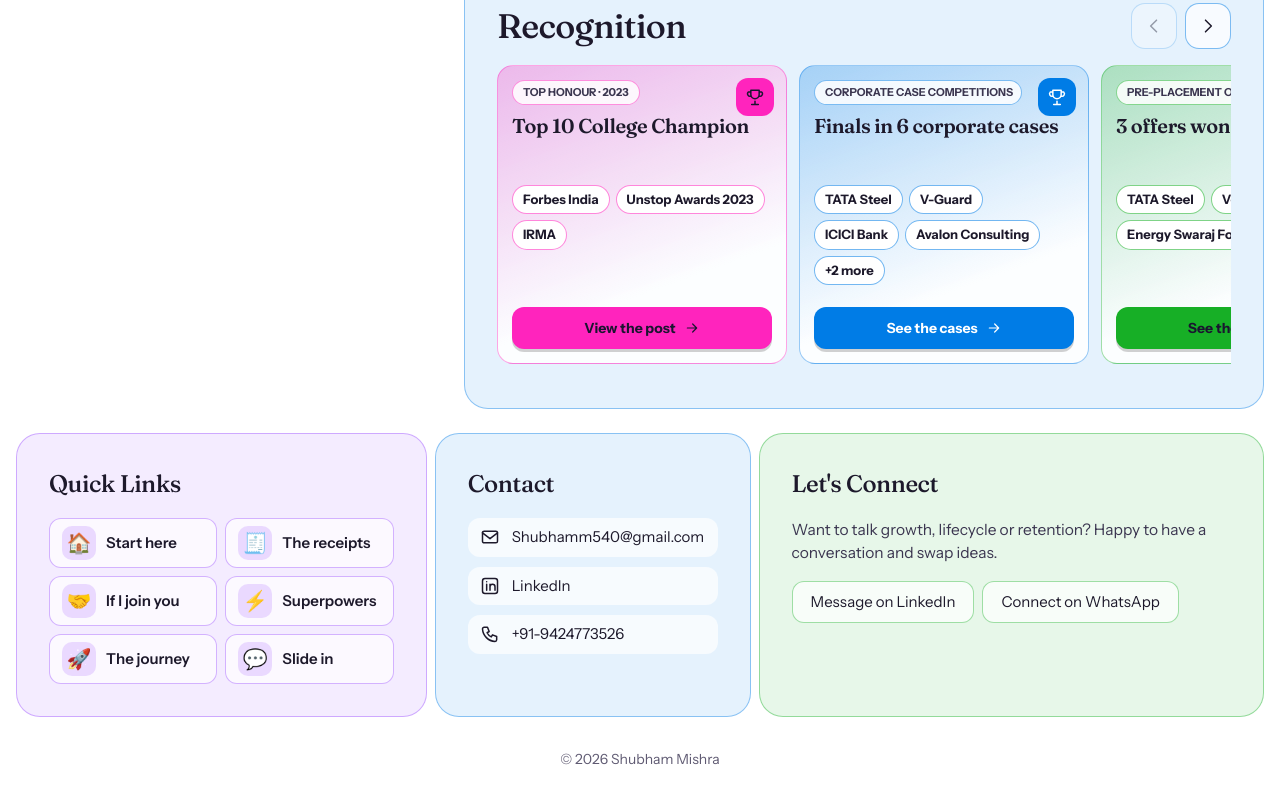
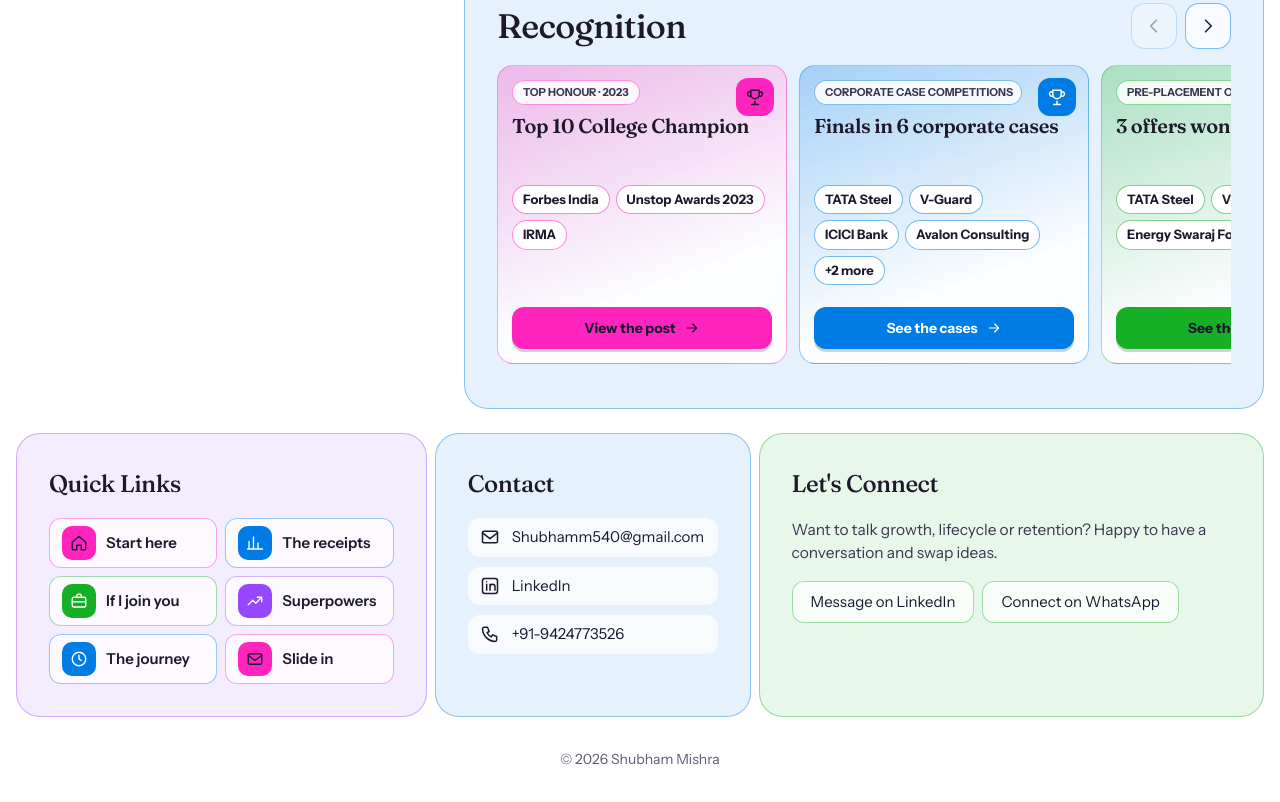
Before and after one commit to shubhamm540-design/shubham-portfolio, a plain HTML site: page index.html in a window 1280 px wide. Shown: the part 8865-9667 px from the top of the page. Drawn offline with Linux system fonts and the light colour scheme.

Commit message:
Quick links: site-style line icons instead of emoji
Co-Authored-By: Claude Sonnet 5.5 <noreply@anthropic.com>
Claude-Session: https://claude.ai/code/session_01NwZ5MUXgAH1eie2f3G5G67

```diff
--- a/index.html
+++ b/index.html
@@ -340,7 +340,9 @@ input[type=range]{width:100%;accent-color:#9747FF}
 .flinks a:hover{background:#fff}
 .qgrid{display:grid;grid-template-columns:1fr 1fr;gap:8px}
 .qgrid a{display:flex;align-items:center;gap:10px;padding:0 12px;min-height:50px;font-weight:600;font-size:15px;transition:transform .15s,box-shadow .15s}
-.qgrid a em{font-style:normal;font-size:20px;width:34px;height:34px;border-radius:10px;display:grid;place-items:center;background:rgba(var(--c),.18)}
+.qgrid a em{font-style:normal;width:34px;height:34px;border-radius:10px;display:grid;place-items:center;background:rgb(var(--c));color:#fff;flex:none}
+.qgrid a.tone-pink em{color:#1A1530}
+.qgrid a em .ic{width:18px;height:18px}
 .qgrid a:hover{transform:translateY(-2px);box-shadow:0 4px 0 rgba(var(--c),.35)}
 .finfo{display:grid;gap:10px}
 .finfo a,.finfo div{display:flex;align-items:center;gap:12px;padding:8px 12px;border-radius:12px;background:rgba(255,255,255,.7);font-size:15px;text-decoration:none;overflow-wrap:anywhere}
@@ -643,7 +645,7 @@ input[type=range]{width:100%;accent-color:#9747FF}
 </div>
 
 <footer class="foot3" aria-label="Footer">
-  <div class="fbox tint tone-purple"><h3>Quick Links</h3><div class="flinks qgrid"><a href="#home"><em>🏠</em>Start here</a><a href="#work"><em>🧾</em>The receipts</a><a href="#brands"><em>🤝</em>If I join you</a><a href="#skills"><em>⚡</em>Superpowers</a><a href="#experience"><em>🚀</em>The journey</a><a href="#contact"><em>💬</em>Slide in</a></div></div>
+  <div class="fbox tint tone-purple"><h3>Quick Links</h3><div class="flinks qgrid"><a class="tone-pink" href="#home"><em><svg class="ic"><use href="#i-home"/></svg></em>Start here</a><a class="tone-blue" href="#work"><em><svg class="ic"><use href="#i-chart"/></svg></em>The receipts</a><a class="tone-green" href="#brands"><em><svg class="ic"><use href="#i-brief"/></svg></em>If I join you</a><a class="tone-purple" href="#skills"><em><svg class="ic"><use href="#i-trend"/></svg></em>Superpowers</a><a class="tone-blue" href="#experience"><em><svg class="ic"><use href="#i-clock"/></svg></em>The journey</a><a class="tone-pink" href="#contact"><em><svg class="ic"><use href="#i-mail"/></svg></em>Slide in</a></div></div>
   <div class="fbox tint tone-blue"><h3>Contact</h3><div class="finfo"><div><svg class="ic"><use href="#i-mail"/></svg>Shubhamm540@gmail.com</div><a href="https://www.linkedin.com/in/shubham-mishra-540/"><svg class="ic"><use href="#i-in"/></svg>LinkedIn</a><a href="tel:+919424773526"><svg class="ic"><use href="#i-phone"/></svg>+91-9424773526</a></div></div>
   <div class="fbox tint tone-green"><h3>Let's Connect</h3><p>Want to talk growth, lifecycle or retention? Happy to have a conversation and swap ideas.</p><div class="flinks"><a href="https://www.linkedin.com/in/shubham-mishra-540/">Message on LinkedIn</a><a href="https://wa.me/919424773526" target="_blank" rel="noopener">Connect on WhatsApp</a></div></div>
 </footer>
```
